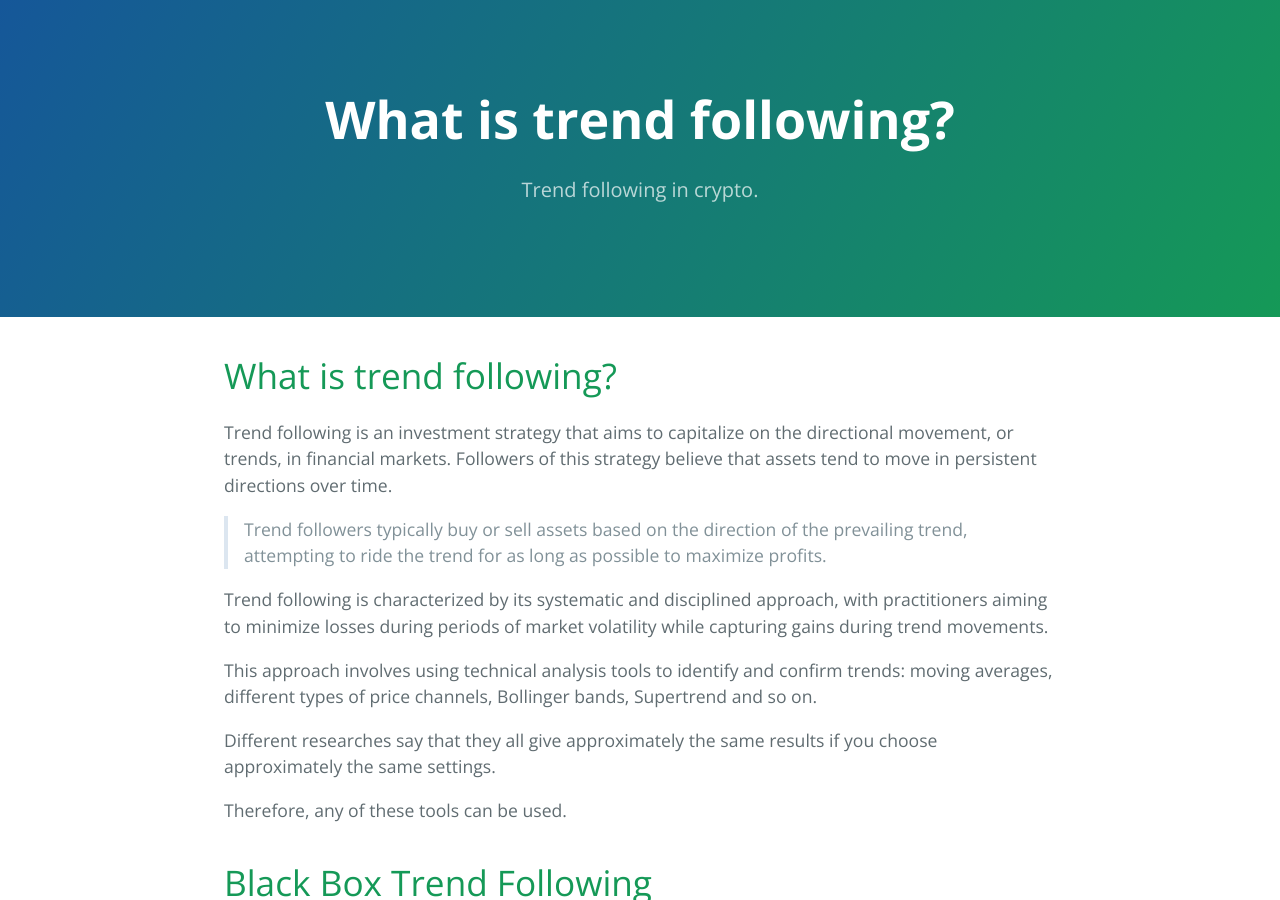
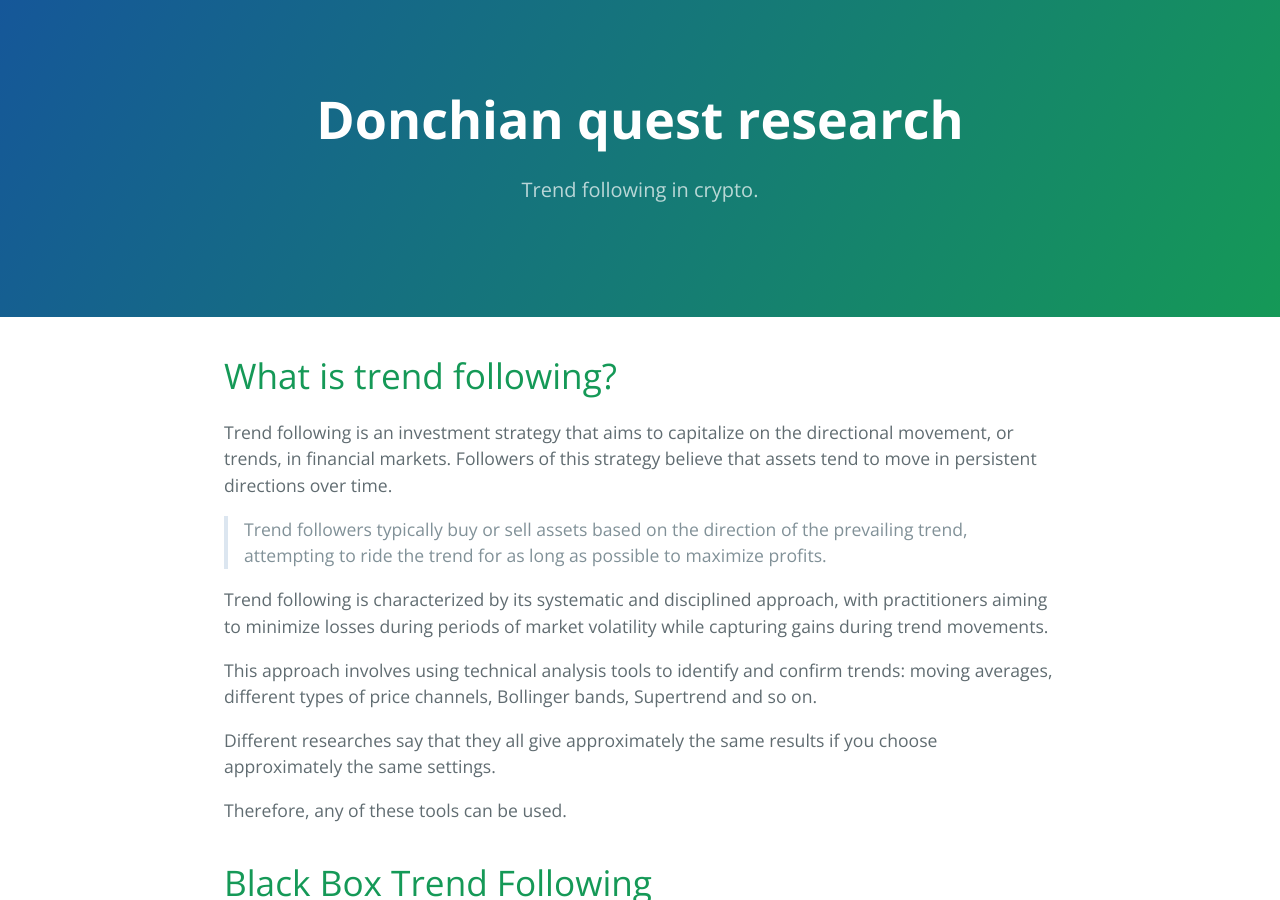
Before and after one commit to sergeyen7/sergeyen7.github.io, a Jekyll site: the page built from index.md, in a window 1280 px wide and 900 px high. Built offline with Jekyll 4.4.1, drawn with Linux system fonts in a browser that asks for light colours; our own code applies the rules of GitHub Pages for plain Markdown files.

Commit message:
Update index.md

```diff
--- a/index.md
+++ b/index.md
@@ -1,5 +1,7 @@
 ---
 layout: default
+title: Donchian quest research
+description: Trend following in crypto.
 ---
 
 # What is trend following?
```
